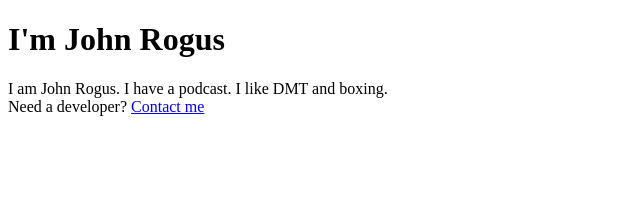
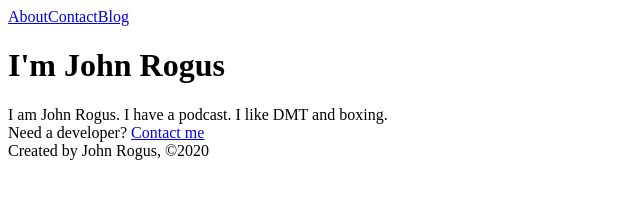
Before and after one commit to seeedy/meaghan-gatsby, a Gatsby site: page /about in a window 1280 px wide. Shown: the whole page, without its empty margins (0-640 px from the left). Built offline with nearby package versions, Linux system fonts and the light colour scheme; Gatsby itself is replaced by a stand-in of ours.

Commit message:
header, footer and layout components

```diff
--- a/package.json
+++ b/package.json
@@ -16,6 +16,7 @@
   "dependencies": {
     "gatsby": "^2.24.85",
     "react": "^16.12.0",
+    "react-bootstrap": "^1.4.0",
     "react-dom": "^16.12.0"
   },
   "devDependencies": {
--- /dev/null
+++ b/src/components/Footer/Footer.jsx
@@ -0,0 +1,10 @@
+import React from 'react';
+
+const date = new Date();
+const year = date.getFullYear();
+
+const Footer = () => {
+    return <div>{`Created by John Rogus, ©${year}`}</div>;
+};
+
+export default Footer;
--- /dev/null
+++ b/src/components/Header/Header.jsx
@@ -0,0 +1,16 @@
+import React from 'react';
+import { Link } from 'gatsby';
+
+const Header = () => {
+    return (
+        <div>
+            <div>
+                <Link to="/about">About</Link>
+                <Link to="/contact">Contact</Link>
+                <Link to="/blog">Blog</Link>
+            </div>
+        </div>
+    );
+};
+
+export default Header;
--- /dev/null
+++ b/src/components/Layout.jsx
@@ -0,0 +1,15 @@
+import React from 'react';
+import Header from './Header/Header';
+import Footer from './Footer/Footer';
+
+const Layout = props => {
+    return (
+        <div>
+            <Header />
+            {props.children}
+            <Footer />
+        </div>
+    );
+};
+
+export default Layout;
--- a/src/pages/about.js
+++ b/src/pages/about.js
@@ -1,15 +1,16 @@
 import React from 'react';
 import { Link } from 'gatsby';
+import Layout from '../components/Layout';
 
 const AboutPage = () => {
     return (
-        <div>
+        <Layout>
             <h1>I'm John Rogus</h1>
             <div>I am John Rogus. I have a podcast. I like DMT and boxing.</div>
             <div>
                 Need a developer? <Link to="/contact">Contact me</Link>
             </div>
-        </div>
+        </Layout>
     );
 };
 
--- a/src/pages/blog.js
+++ b/src/pages/blog.js
@@ -1,7 +1,8 @@
 import React from 'react';
+import Layout from '../components/Layout';
 
 const BlogPage = () => {
-    return <div>Blog page</div>;
+    return <Layout>Blog page</Layout>;
 };
 
 export default BlogPage;
--- a/src/pages/contact.js
+++ b/src/pages/contact.js
@@ -1,11 +1,12 @@
 import React from 'react';
+import Layout from '../components/Layout';
 
 const ContactPage = () => {
     return (
-        <div>
+        <Layout>
             <h1>Contact me:</h1>
             <div>0-800-ROGUS</div>
-        </div>
+        </Layout>
     );
 };
 
```
Also changed, not shown: src/pages/index.js (+4 -3 lines), 1 other file.
